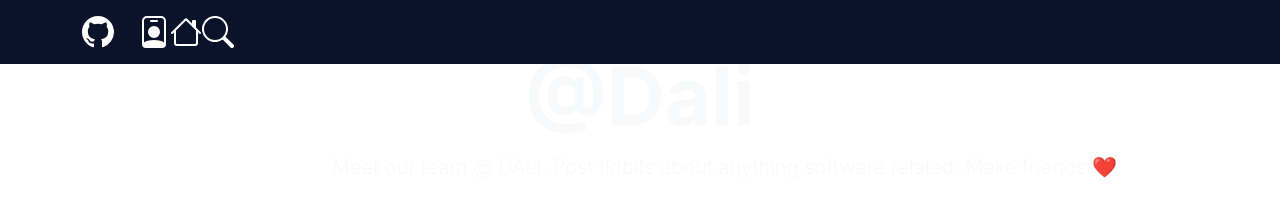
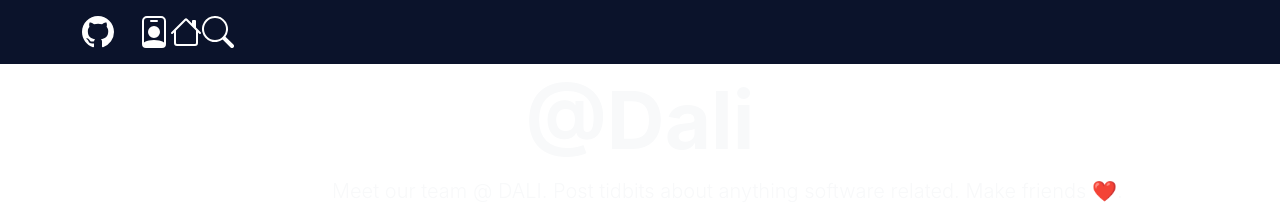
Before and after one commit to Marvinesc3/social-media-challenge-dali, a Next.js app: page / in a window 1280 px wide. Shown: the top 218 px of the page. Built offline with nearby package versions, Linux system fonts and the light colour scheme; no server answers; the database is empty.

Commit message:
changed header

```diff
--- a/components/Header.js
+++ b/components/Header.js
@@ -1,10 +1,11 @@
 import styles from "../styles/Header.module.css";
+import Link from 'next/link'
 
 export default function Header({ home }) {
   const siteTitle = "@Dali"
   return (
     <div className="px-4 py-5 text-center">
-      <h1 className="display-1 fw-bold text-light">{siteTitle}</h1>
+      <h1 className="display-1 fw-bold text-light"><Link href="/"><a style={{color: "inherit"}}>{siteTitle}</a></Link></h1>
       <div className="col-lg-6 mx-auto">
         <p className="lead text-nowrap text-center mb-1 text-light">
           Meet our team @ DALI. Post tidbits about anything software related. Make friends ❤️.
--- a/models/Post.js
+++ b/models/Post.js
@@ -1,5 +1,7 @@
 import { ObjectId } from "mongodb";
 import mongoose from "mongoose";
+
+const MAX_CHARACTER_LIMIT = 280
 
 const PostSchema = new mongoose.Schema(
   {
@@ -21,8 +23,8 @@ const PostSchema = new mongoose.Schema(
     message: {
       /* contents of this post */
       type: String,
-      required: [true, "Please provide a message of length 1-60 characters."],
-      maxlength: [60, "Post cannot be more than 60 characters"],
+      required: [true, "Please provide a message of length 1-" + MAX_CHARACTER_LIMIT + " characters."],
+      maxLength: MAX_CHARACTER_LIMIT,
     },
     likes: {
       /* number of likes associated with this post */
--- a/pages/index.js
+++ b/pages/index.js
@@ -18,6 +18,7 @@ const MyCarousel = {
     width: "25rem",
     borderRadius: "10px",
     boxSizing: "border-box",
+    color: "#FFF"
   },
 
   CONTAINER_STYLE: {
@@ -36,14 +37,14 @@ const MyCarousel = {
 export default function Home({ users, posts }) {
   return (
     <Layout>
-      <main className="d-flex flex-column min-vh-100">
+      <main className="d-flex flex-column min-vh-100 my-4">
         <Header home></Header>
         <UserNavbar></UserNavbar>
         <section className="posts">
           <div style={MyCarousel.CONTAINER_STYLE}>
-            <ReactCardCarousel autoplay={true} autoplay_speed={4500}>
+            <ReactCardCarousel autoplay={true} autoplay_speed={2000}>
               {posts.map((post) => (
-                <Card style={MyCarousel.CARD_STYLE}>
+                <Card bg="dark" style={MyCarousel.CARD_STYLE}>
                   <Card.Header>{post.dateCreated}</Card.Header>
                   <Card.Body>
                     <Card.Title>{post.name}</Card.Title>
@@ -65,6 +66,7 @@ export default function Home({ users, posts }) {
                   <Card>
                     <div>
                       <Link href={`/users/${user._id}`}>
+                        <a>
                           <Image
                             style={{
                               cursor: "pointer",
@@ -77,6 +79,7 @@ export default function Home({ users, posts }) {
                             objectFit="cover"
                             alt={user.name}
                           />
+                        </a>
                       </Link>
                     </div>
 
```
Also changed, not shown: components/post.js (added, +10 -0 lines), components/post.module.css (added), 1 other file (tests, documents, lock files or other folders). Lines whose indentation alone changed are shown as unchanged.
